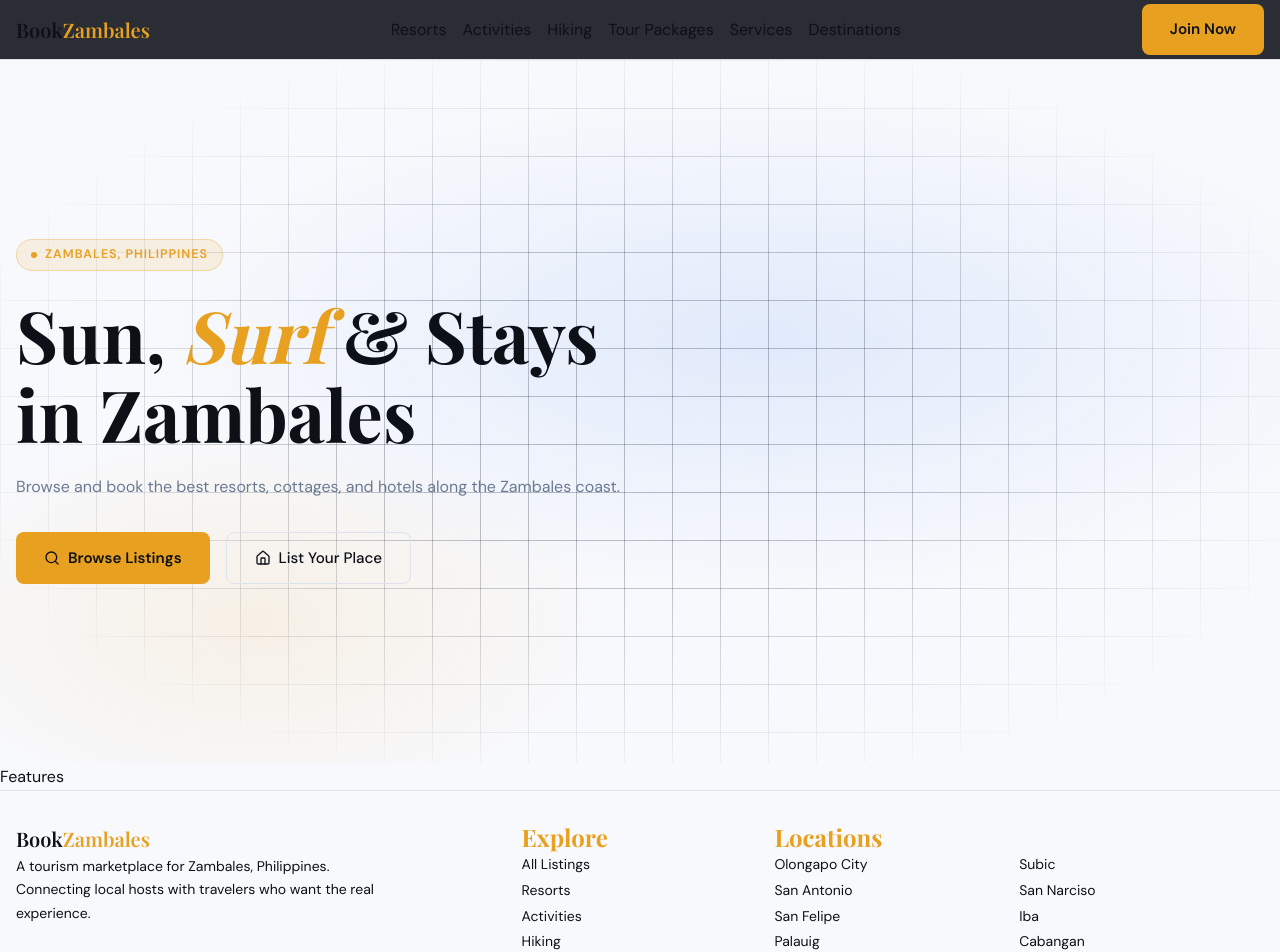
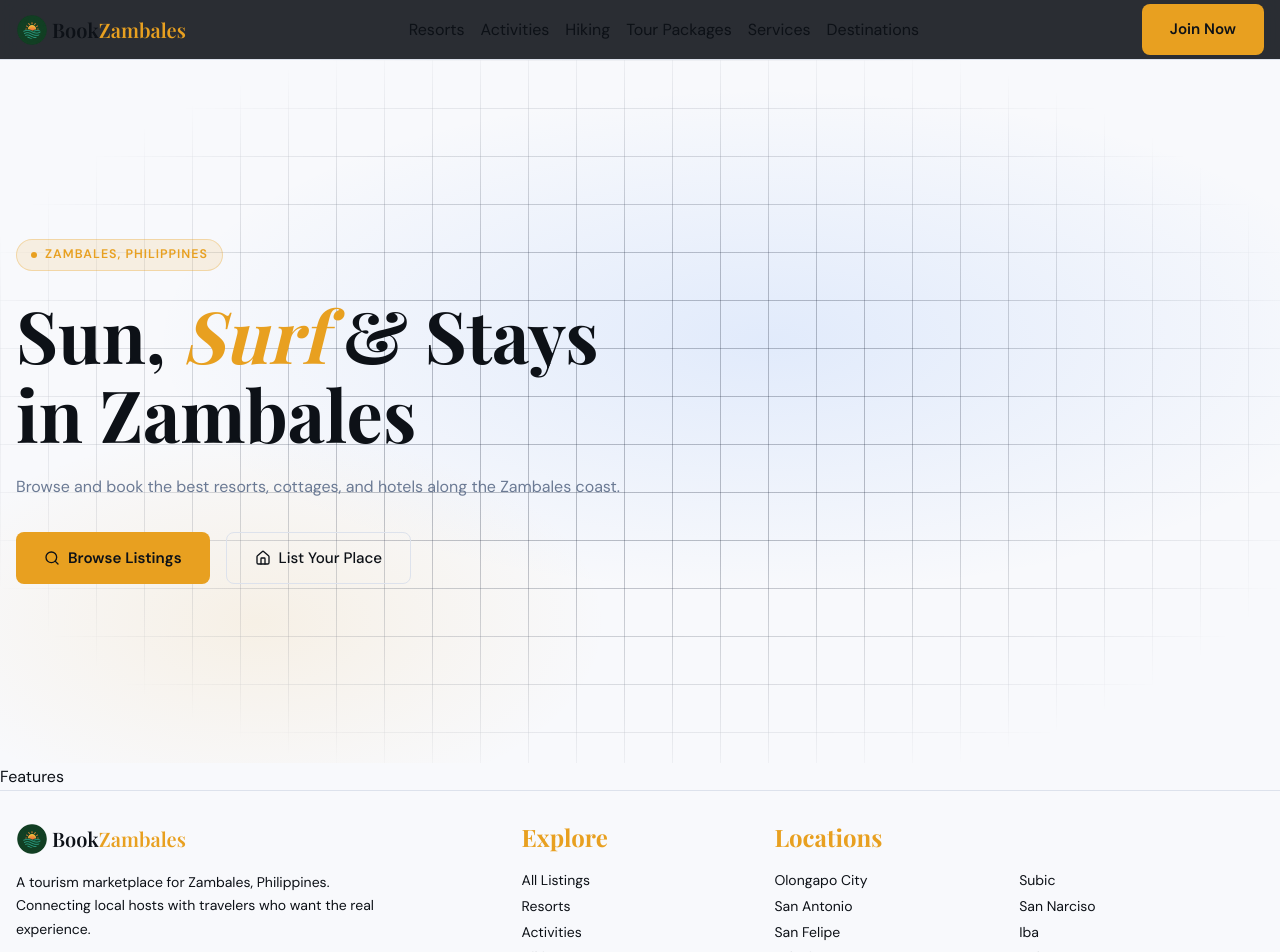
Before and after one commit to coffee-sprinkler/book-zambales, a Next.js app: page / in a window 1280 px wide. Shown: the top 952 px of the page. Built offline with nearby package versions, Linux system fonts and the light colour scheme; no server answers; a web font is replaced by a local one.

Commit message:
add: logo.png, add image logo to brand

```diff
--- a/app/globals.css
+++ b/app/globals.css
@@ -135,7 +135,7 @@ body {
     background-color var(--transition-base),
     color var(--transition-base);
   display: grid;
-  grid-template-rows: 60px 1fr 326px;
+  grid-template-rows: 60px 1fr 342px;
 }
 
 h1,
--- a/components/layout/Footer.tsx
+++ b/components/layout/Footer.tsx
@@ -1,13 +1,22 @@
 import { CATEGORY_NAV } from '@/constants/categories';
 import { MUNICIPALITY_LABELS } from '@/constants/municipalities';
 import Link from 'next/link';
+import Image from 'next/image';
+import Logo from '@/public/logo.png';
 
 const Footer = () => {
   return (
     <footer className='bz-footer'>
       <div className='container grid grid-cols-5 gap-4 py-8'>
         <div className='brand col-span-2'>
-          <div className='footer-bz-brand'>
+          <div className='footer-bz-brand flex items-center mb-4'>
+            <Image
+              src={Logo}
+              alt='book zambales logo'
+              width={32}
+              height={32}
+              className='me-1'
+            />
             Book<span>Zambales</span>
           </div>
           <p className='footer-bz-tagline w-3/4'>
@@ -16,7 +25,7 @@ const Footer = () => {
           </p>
         </div>
         <div className='explore'>
-          <h4>Explore</h4>
+          <h4 className='mb-4'>Explore</h4>
           <ul>
             <li>
               <Link href={'/listings'} className='footer-nav-link'>
@@ -33,7 +42,7 @@ const Footer = () => {
           </ul>
         </div>
         <div className='locations col-span-2'>
-          <h4>Locations</h4>
+          <h4 className='mb-4'>Locations</h4>
           <ul className='grid grid-cols-2'>
             {Object.entries(MUNICIPALITY_LABELS).map(([key, label]) => (
               <li key={key}>
--- a/components/layout/Header.tsx
+++ b/components/layout/Header.tsx
@@ -1,5 +1,7 @@
 import { CATEGORY_NAV } from '@/constants/categories';
 import Link from 'next/link';
+import Image from 'next/image';
+import Logo from '@/public/logo.png';
 
 const Header = () => {
   return (
@@ -8,8 +10,15 @@ const Header = () => {
         <Link
           href={'/'}
           aria-label='Book Zambales - Home'
-          className='bz-brand-logo'
+          className='bz-brand-logo flex items-center'
         >
+          <Image
+            src={Logo}
+            alt='book zambales logo'
+            width={32}
+            height={32}
+            className='me-1'
+          />
           Book<span className='text-(--color-primary)'>Zambales</span>
         </Link>
         <nav aria-label='Main navigation'>
```
Also changed, not shown: public/bookzambales_hero_illustration.svg (added), public/logo.png (added).
